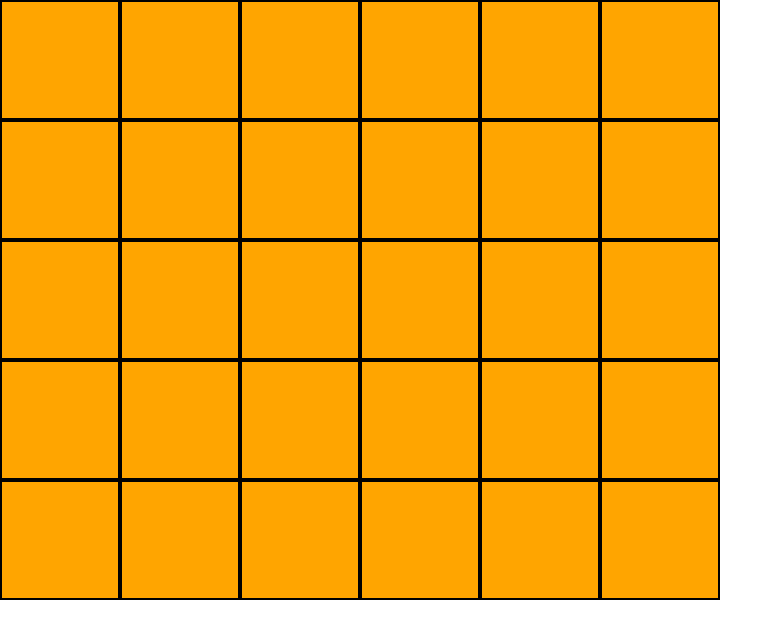
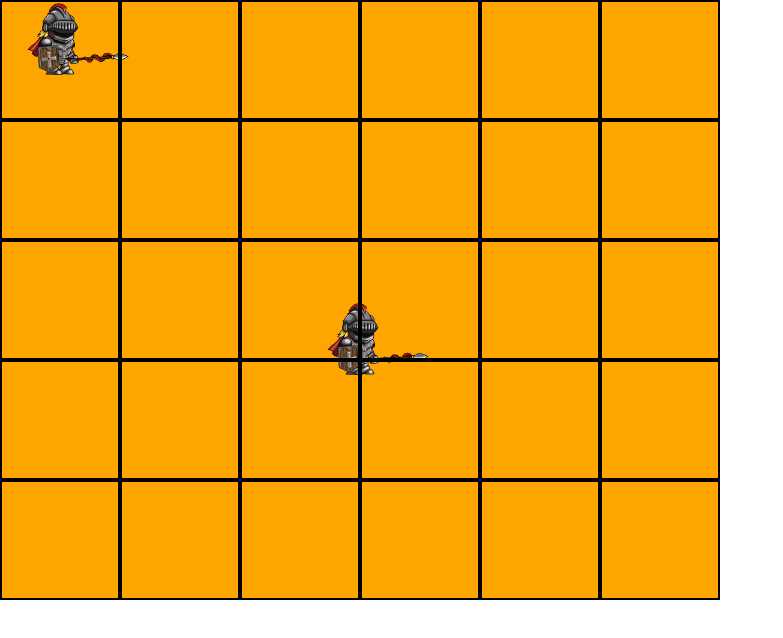
Before and after one commit to danielgrj/gamePrototype, a plain HTML site: page index.html in a window 1280 px wide. Shown: the whole page, without its empty margins (0-783 px from the left). Drawn offline with Linux system fonts and the light colour scheme.

Commit message:
added KnigthTwo class

```diff
--- a/character.js
+++ b/character.js
@@ -1,7 +1,7 @@
 import Sprite from './sprite.js';
 
 export default class Character {
-  constructor(name, health, attack, defense, goal, spriteOptions, team) {
+  constructor(name, health, attack, defense, spriteOptions, team) {
     this.name = name;
     this.health = health;
     this.attack = attack;
@@ -10,11 +10,11 @@ export default class Character {
     this.team = team;
     this.sprites = {};
     this.sprites.idle = new Sprite(spriteOptions.idle);
-    // this.sprites.walk = new Sprite(spriteOptions.walk);
-    // this.sprites.attack = new Sprite(spriteOptions.attack);
-    // this.sprites.damaged = new Sprite(spriteOptions.damaged);
-    // this.sprites.dead = new Sprite(spriteOptions.dead);
-    this.currentAnimation = this.sprites.idle;
+    this.sprites.walk = new Sprite(spriteOptions.walk);
+    this.sprites.attack = new Sprite(spriteOptions.attack);
+    this.sprites.hurt = new Sprite(spriteOptions.hurt);
+    this.sprites.dead = new Sprite(spriteOptions.dead);
+    this.currentAnimation = this.sprites.dead;
   }
 
   getCharacterCoordinates() {
--- a/index.html
+++ b/index.html
@@ -42,7 +42,7 @@
         <div tile="4,4"></div>
         <div tile="4,5"></div>
       </main>
-      <script src="script.js" type="module"></script>
+      <script src="main.js" type="module"></script>
     </section>
   </body>
 </html>
--- a/knight.js
+++ b/knight.js
@@ -1,28 +1,139 @@
 import Character from './character.js';
 
 export default class Knight extends Character {
-  constructor(name, health, attack, defense, imagePath, context, goal, { positionX, positionY }, team) {
+  constructor(name, health, attack, defense, context, position) {
     super(
       name,
       health,
       attack,
       defense,
-      goal,
       {
         idle: {
           context,
-          width: 490,
-          height: 351,
-          imagePath,
-          positionX: positionX,
-          positionY: positionY,
-          numberOfFrames: 4,
+          width: 456,
+          height: 320,
+          imagePath: './assets/Character/Knight/1/idle.png',
+          position,
+          numberOfFrames: 6,
           loop: true,
-          ticksPerFrame: 3,
-          scale: 0.2
+          ticksPerFrame: 4,
+          scale: 0.3
+        },
+        walk: {
+          context,
+          width: 456,
+          height: 320,
+          imagePath: './assets/Character/Knight/1/walk.png',
+          position,
+          numberOfFrames: 6,
+          loop: true,
+          ticksPerFrame: 4,
+          scale: 0.3
+        },
+        attack: {
+          context,
+          width: 474,
+          height: 320,
+          imagePath: './assets/Character/Knight/1/attack.png',
+          position,
+          numberOfFrames: 7,
+          loop: true,
+          ticksPerFrame: 4,
+          scale: 0.3
+        },
+        hurt: {
+          context,
+          width: 449,
+          height: 320,
+          imagePath: './assets/Character/Knight/1/hurt.png',
+          position,
+          numberOfFrames: 6,
+          loop: true,
+          ticksPerFrame: 4,
+          scale: 0.3
+        },
+        dead: {
+          context,
+          width: 430,
+          height: 320,
+          imagePath: './assets/Character/Knight/1/die.png',
+          position,
+          numberOfFrames: 6,
+          loop: true,
+          ticksPerFrame: 6,
+          scale: 0.3
         }
       },
-      team
+      'knights'
     );
   }
 }
+
+class KnightTwo extends Character {
+  constructor(name, health, attack, defense, context, position) {
+    super(
+      name,
+      health,
+      attack,
+      defense,
+      {
+        idle: {
+          context,
+          width: 456,
+          height: 320,
+          imagePath: './asts/Character/Knight/1/idle.png',
+          position,
+          numberOfFrames: 6,
+          loop: true,
+          ticksPerFrame: 4,
+          scale: 0.3
+        },
+        walk: {
+          context,
+          width: 456,
+          height: 320,
+          imagePath: './asts/Character/Knight/1/walk.png',
+          position,
+          numberOfFrames: 6,
+          loop: true,
+          ticksPerFrame: 4,
+          scale: 0.3
+        },
+        attack: {
+          context,
+          width: 474,
+          height: 320,
+          imagePath: './asts/Character/Knight/1/attack.png',
+          position,
+          numberOfFrames: 7,
+          loop: true,
+          ticksPerFrame: 4,
+          scale: 0.3
+        },
+        hurt: {
+          context,
+          width: 449,
+          height: 320,
+          imagePath: './asts/Character/Knight/1/hurt.png',
+          position,
+          numberOfFrames: 6,
+          loop: true,
+          ticksPerFrame: 4,
+          scale: 0.3
+        },
+        dead: {
+          context,
+          width: 430,
+          height: 320,
+          imagePath: './asts/Character/Knight/1/die.png',
+          position,
+          numberOfFrames: 6,
+          loop: true,
+          ticksPerFrame: 6,
+          scale: 0.3
+        }
+      },
+      'knights'
+    );
+  }
+}
--- a/script.js
+++ b/main.js
@@ -5,7 +5,6 @@ const canvas = document.querySelector('canvas');
 canvas.width = 720;
 canvas.height = 600;
 const context = canvas.getContext('2d');
-const battlingUnits = [];
 let animationId;
 let gameState = true;
 
@@ -14,12 +13,10 @@ const knight = new Knight(
   5,
   10,
   10,
-  './../Assets/SpriteSheets/Knight1.png',
   context,
-  { x: 300, y: 300 },
   {
-    positionX: 0,
-    positionY: 0
+    x: 0,
+    y: 0
   },
   'blue'
 );
@@ -28,12 +25,10 @@ const knight2 = new Knight(
   5,
   10,
   10,
-  './../Assets/SpriteSheets/Knight1.png',
   context,
-  { x: 0, y: 0 },
   {
-    positionX: 300,
-    positionY: 300
+    x: 300,
+    y: 300
   },
   'red'
 );
@@ -56,8 +51,6 @@ function drawBattle() {
   context.fillRect(0, 150, canvas.width, 300);
 }
 
-function areBattling() {}
-
 function gameLoop(spriteCall) {
   if (gameState) {
     animationId = undefined;
@@ -67,7 +60,6 @@ function gameLoop(spriteCall) {
       gameObject.currentAnimation.render();
     });
     context.save();
-    console.log('it happend again');
   } else {
     animationId = undefined;
     drawBattle();
--- /dev/null
+++ b/map.js
@@ -0,0 +1 @@
+function drawMap() {}
--- a/sprite.js
+++ b/sprite.js
@@ -1,20 +1,9 @@
 export default class Sprite {
-  constructor({
-    context,
-    width,
-    height,
-    imagePath,
-    positionX,
-    positionY,
-    ticksPerFrame = 0,
-    numberOfFrames,
-    scale = 1
-  }) {
+  constructor({ context, width, height, imagePath, position, ticksPerFrame = 0, numberOfFrames, scale = 1 }) {
     this.context = context;
     this.width = width;
     this.height = height;
-    this.positionX = positionX;
-    this.positionY = positionY;
+    this.position = position;
     this.image = new Image();
     this.image.src = imagePath;
     this.frameIndex = 0;
@@ -22,19 +11,19 @@ export default class Sprite {
     this.ticksPerFrame = ticksPerFrame;
     this.numberOfFrames = numberOfFrames;
     this.scale = scale;
-    this.goal = { x: positionX, y: positionY };
+    this.goal = { x: position.x, y: position.y };
   }
 
   render() {
-    this.context.clearRect(this.positionX - 1, this.positionY - 1, this.width + 1, this.height + 1);
+    this.context.clearRect(this.position.x - 1, this.position.y - 1, this.width + 1, this.height + 1);
     this.context.drawImage(
       this.image,
       this.width * this.frameIndex,
       0,
       this.width,
       this.height,
-      this.positionX,
-      this.positionY,
+      this.position.x,
+      this.position.y,
       Math.floor(this.width * this.scale),
       Math.floor(this.height * this.scale)
     );
@@ -53,10 +42,10 @@ export default class Sprite {
   }
 
   move() {
-    if (this.positionX < this.goal.x) {
-      this.positionX++;
-    } else if (this.positionY < this.goal.y) {
-      this.positionY++;
+    if (this.position.x < this.goal.x) {
+      this.position.x++;
+    } else if (this.position.y < this.goal.y) {
+      this.position.y++;
     }
     return true;
   }
```
Also changed, not shown: assets/Character/Knight/1/attack.png (added), assets/Character/Knight/1/die.png (added), assets/Character/Knight/1/hurt.png (added), assets/Character/Knight/1/idle.png (added), assets/Character/Knight/1/sizes.txt (added), assets/Character/Knight/1/walk.png (added), assets/Character/Knight/2/attack.png (added), assets/Character/Knight/2/die.png (added), assets/Character/Knight/2/hurt.png (added), assets/Character/Knight/2/idle.png (added), assets/Character/Knight/2/run.png (added), assets/Character/Knight/2/sizes.txt (added), 1 other file.
